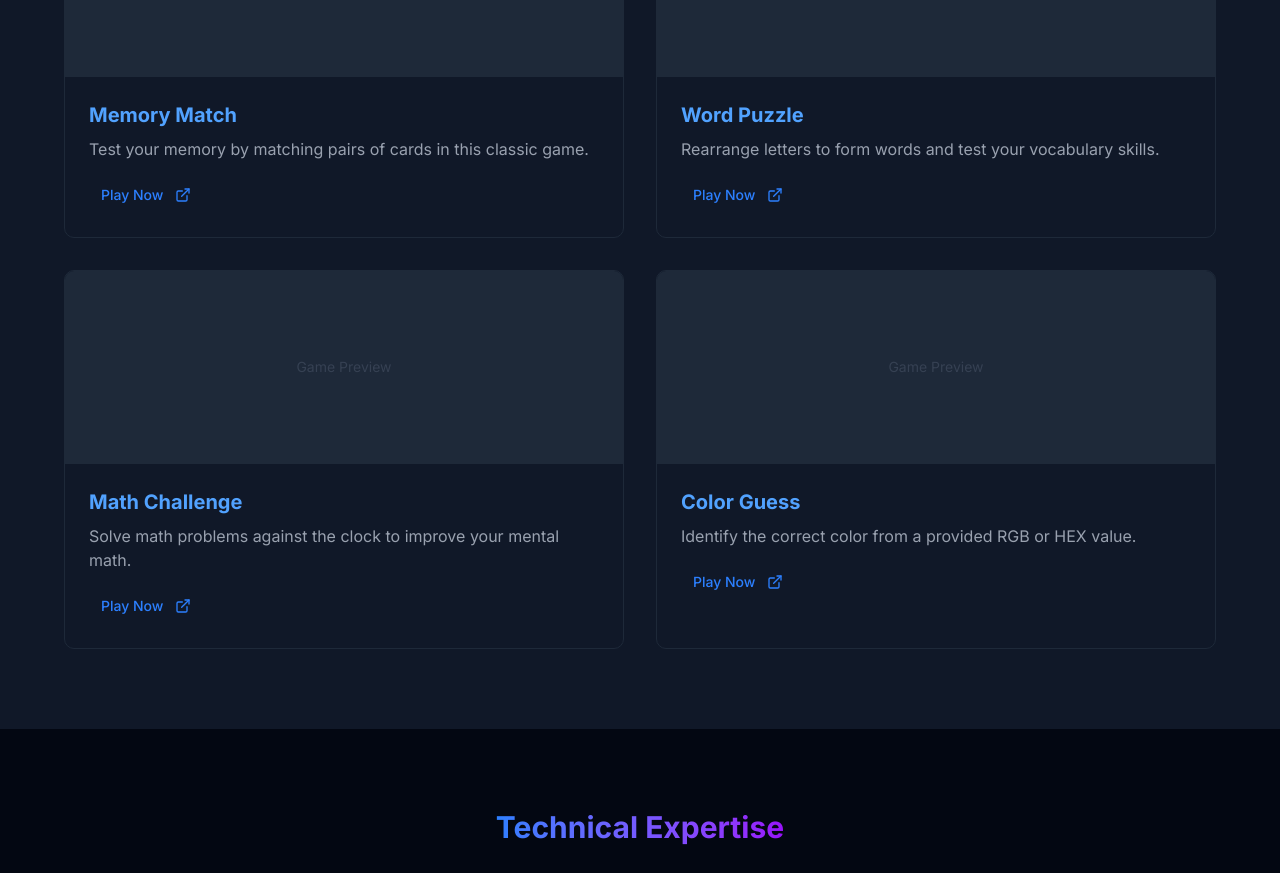
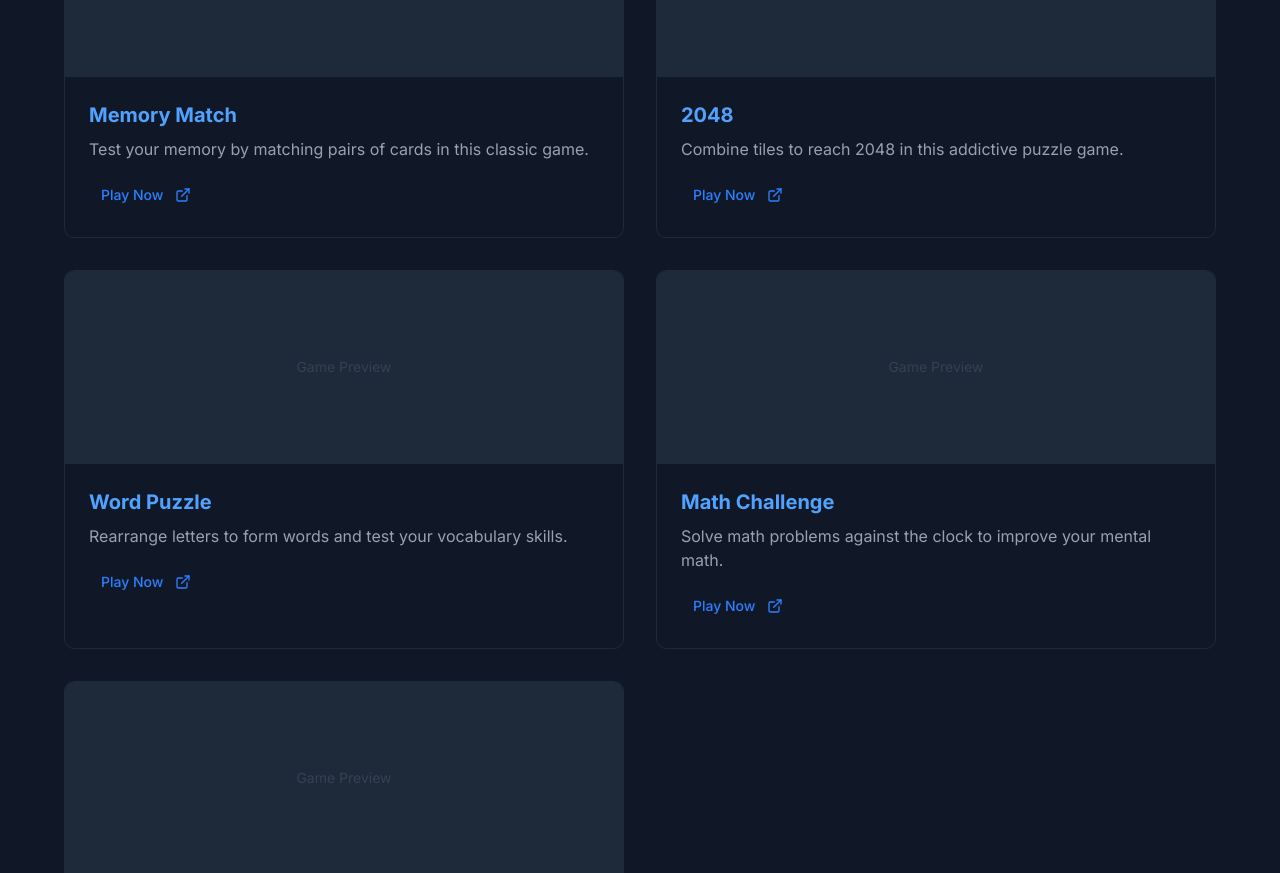
Before and after one commit to FortifierFF/portfolio-website, a Next.js app: page / in a window 1280 px wide. Shown: the part 2380-3253 px from the top of the page. Built offline with nearby package versions, Linux system fonts and the light colour scheme.

Commit message:
Add 2048 game

```diff
--- a/src/app/globals.css
+++ b/src/app/globals.css
@@ -157,3 +157,16 @@
         justify-content: center;
     }
 }
+
+/* 2048 Game Styles */
+@layer utilities {
+    /* Tile animation transitions */
+    .tile-transition {
+        transition: all 0.2s ease-in-out;
+    }
+
+    /* Mobile touch support */
+    .touch-none {
+        touch-action: none;
+    }
+}
--- a/src/app/page.tsx
+++ b/src/app/page.tsx
@@ -36,6 +36,11 @@ const games = [
     title: 'Memory Match',
     description: 'Test your memory by matching pairs of cards in this classic game.',
     link: '/games/memory-match'
+  },
+  {
+    title: '2048',
+    description: 'Combine tiles to reach 2048 in this addictive puzzle game.',
+    link: '/games/2048'
   },
   {
     title: 'Word Puzzle',
```
Lines whose indentation alone changed are shown as unchanged.
